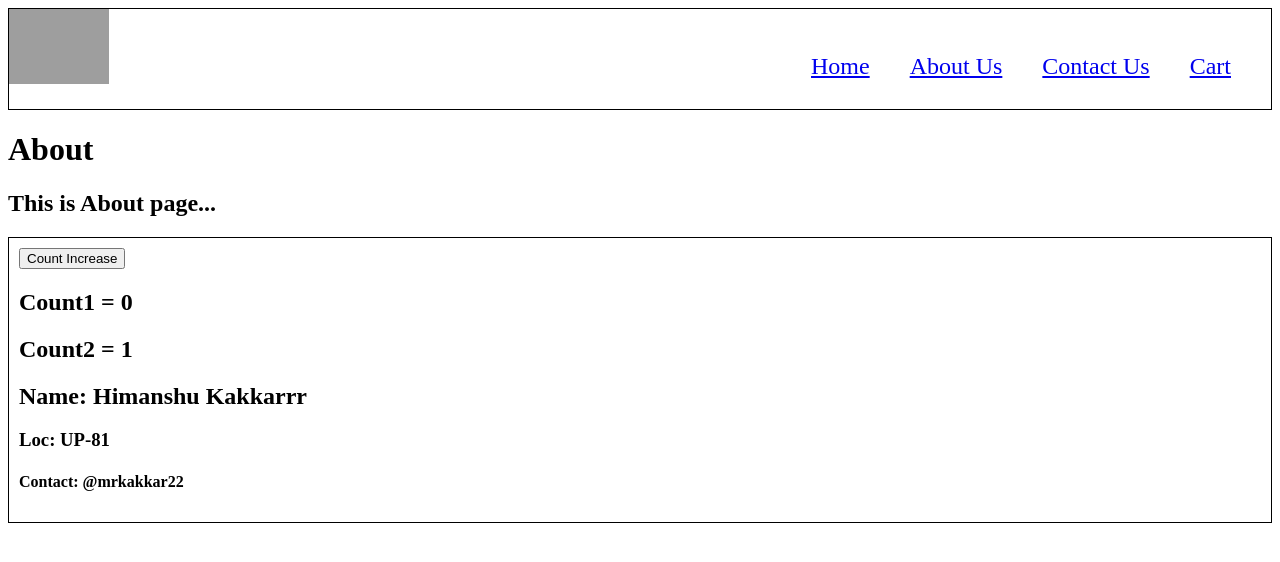
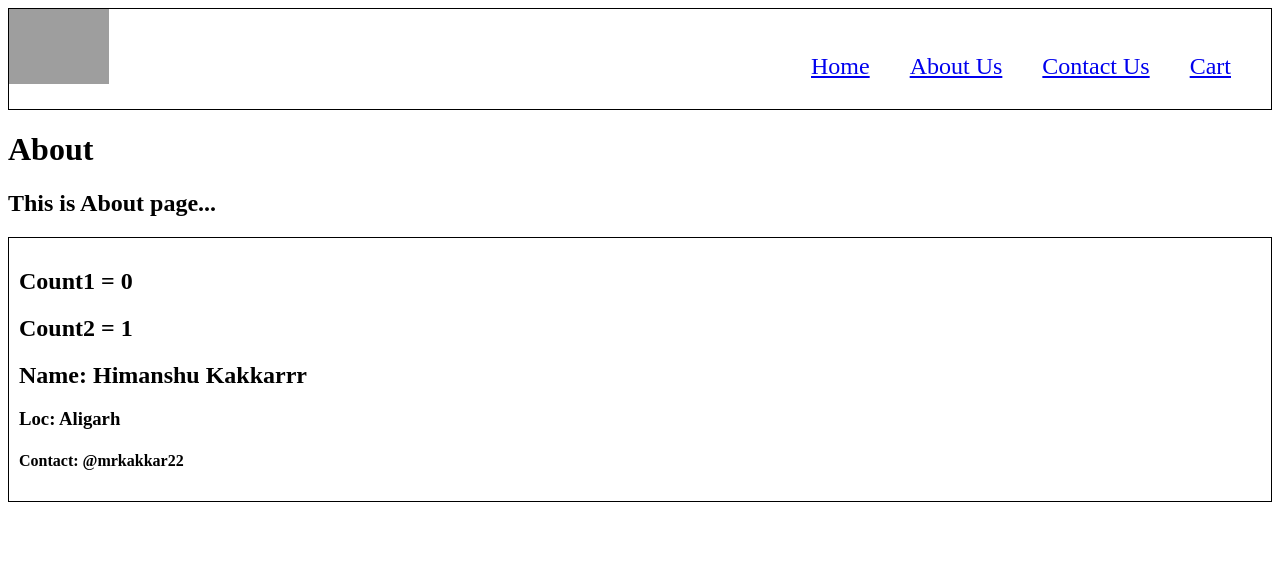
Before and after one commit to Himanshu-Kakkar/Namaste-React, a React (Vite) app: page /about in a window 1280 px wide. Shown: the top 562 px of the page. Built offline with nearby package versions, Linux system fonts and the light colour scheme; grey boxes are pictures that could not be loaded.

Commit message:
Componenet Mount and Unmount

```diff
--- a/package.json
+++ b/package.json
@@ -22,6 +22,7 @@
   },
   "homepage": "https://github.com/Himanshu-Kakkar/Namaste-React#readme",
   "devDependencies": {
+    "os-browserify": "^0.3.0",
     "parcel": "^2.15.2"
   },
   "dependencies": {
--- a/src/components/About.js
+++ b/src/components/About.js
@@ -17,7 +17,7 @@
                 <h1>About</h1>
                 <h2>This is About page...</h2>
                 {/* <User name={"Himanshu Kakkar"}/> */}
-                <UserClass name={"Himanshu Kakkarrr"} location={"UP-81"}/>
+                <User name={"Himanshu Kakkarrr"} location={"UP-81"}/>
             </div>
         )
     }
--- a/src/components/User.js
+++ b/src/components/User.js
@@ -4,6 +4,13 @@
     const [count, setCount] = useState(0);
     const [count2, setCount2] = useState(1);
     useEffect( ()=> {
+        const timer = setInterval( () => {
+            console.log("Namaste React OP");
+        }, 1000);
+
+        return () => {
+            clearInterval(timer);
+        };
 
     }, []);
 
--- a/src/components/UserClass.js
+++ b/src/components/UserClass.js
@@ -1,33 +1,54 @@
+import { userInfo } from "os";
 import React from "react";
 
 class UserClass extends React.Component {
     constructor(props) {
         super(props);
+
         this.state = {
-            count:0,
-            count2:1,
-        };
+            userInfo: {
+                name: "unknown",
+            },
+        }
+    }
+
+    async componentDidMount() {
+
+        this.timer = setInterval( () => {
+            console.log("Namaste React OP");
+        }, 1000);
+
+        console.log("compo did mount");
+        // API Call
+        const data = await fetch("https://api.github.com/users/Himanshu-Kakkar");
+        const json = await data.json();
+
+        this.setState({
+            userInfo: json,
+        });
+    }
+
+    componentDidUpdate() {
+        console.log("Compo did update");
+    };
+
+    componentWillMount() {
+        console.log("Compo will mount");
+    }
+
+    componentWillUnmount() {
+        clearInterval(this.timer);
+        console.log("COmponent will unmonunt");
     }
     render() {
-        const {location} = this.props;
-        const {count, count2} = this.state;
+        // const {location} = this.props;
+        // const {count, count2} = this.state;
+        const {name, location, avatar_url} = this.state.userInfo;
+
         return (
             <div className="user-card">
-                <button
-                    onClick={() => {
-                        // Never ever directly update the count
-
-                        this.setState({
-                            count: this.state.count+1,
-                            count2: this.state.count2+2,
-                        });
-                    }}
-                >
-                    Count Increase
-                </button>
-                <h2>Count1 = {this.state.count}</h2>
-                <h2>Count2 = {count2}</h2>
-                <h2>Name: {this.props.name}</h2>
+                <img src={avatar_url} />
+                <h2>Name: {name}</h2>
                 <h3>Loc: {location}</h3>
                 <h4>Contact: @mrkakkar22</h4>
             </div>
@@ -36,3 +57,51 @@
 }
 
 export default UserClass;
+
+
+
+// UserClass.js
+// Learn state Variables
+
+// import React from "react";
+
+// class UserClass extends React.Component {
+//     constructor(props) {
+//         super(props);
+//         this.state = {
+//             count:0,
+//             count2:1,
+//         };
+//     }
+//     ComponentDidMount() {
+//         console.log(this.props.name + "Compo Did Mount");
+//         // API Call
+//     }
+//     render() {
+//         const {location} = this.props;
+//         const {count, count2} = this.state;
+//         return (
+//             <div className="user-card">
+//                 <button
+//                     onClick={() => {
+//                         // Never ever directly update the count
+
+//                         this.setState({
+//                             count: this.state.count+1,
+//                             count2: this.state.count2+2,
+//                         });
+//                     }}
+//                 >
+//                     Count Increase
+//                 </button>
+//                 <h2>Count1 = {this.state.count}</h2>
+//                 <h2>Count2 = {count2}</h2>
+//                 <h2>Name: {this.props.name}</h2>
+//                 <h3>Loc: {location}</h3>
+//                 <h4>Contact: @mrkakkar22</h4>
+//             </div>
+//         )
+//     }
+// }
+
+// export default UserClass;
```
Also changed, not shown: 1 other file (tests, documents, lock files or other folders).
